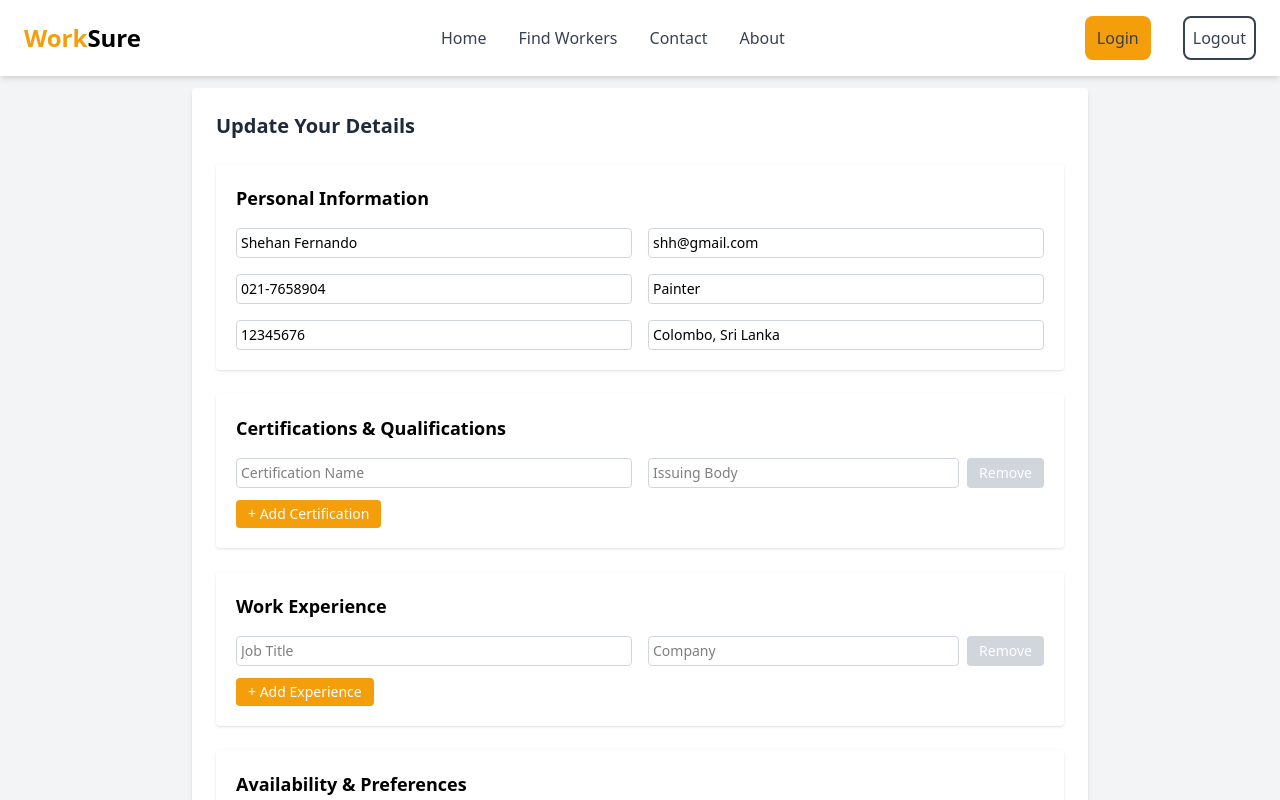
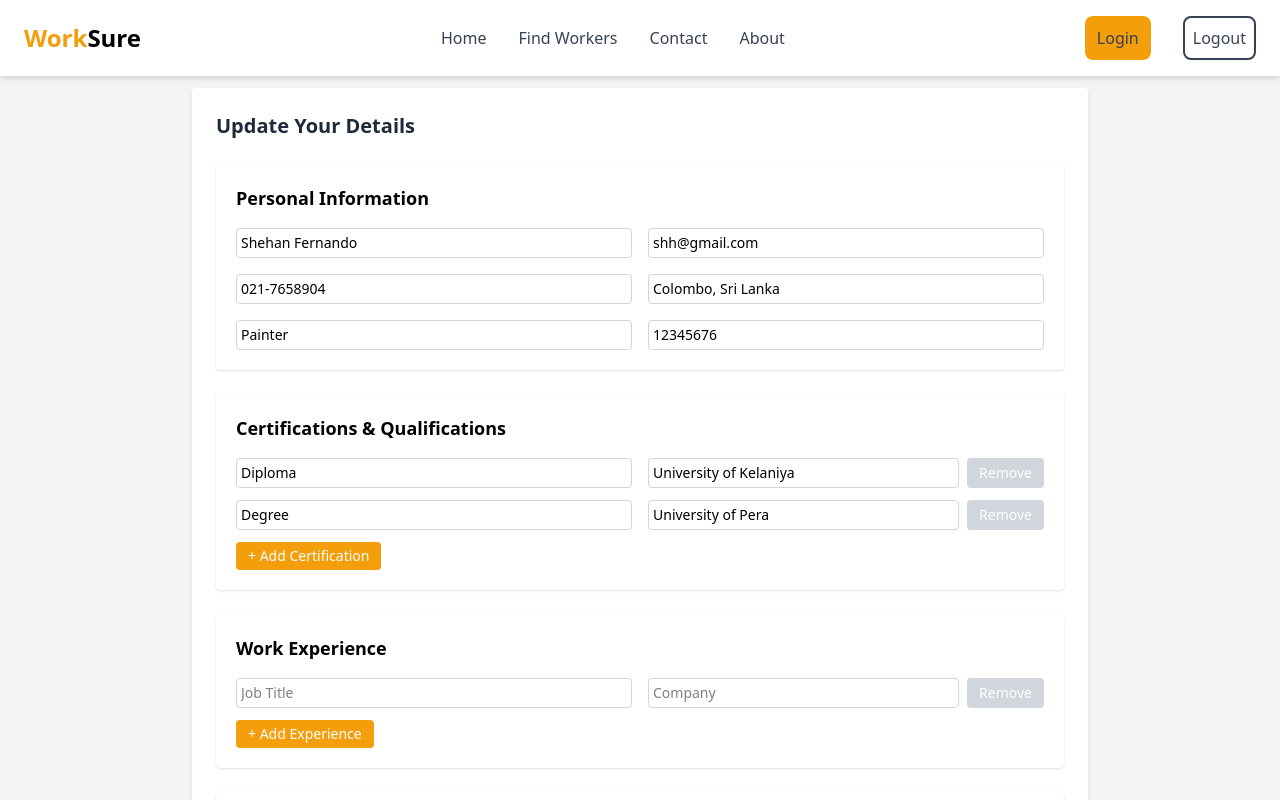
Before and after one commit to HasalKenula/WorkSure-frontend, a React (Vite) app: page /workerProfileUpdate in a window 1280 px wide. Shown: the top 800 px of the page. Built offline with nearby package versions, Linux system fonts and the light colour scheme.

Commit message:
initial values set for personal information

```diff
--- a/src/pages/WorkerProfileUpdate.jsx
+++ b/src/pages/WorkerProfileUpdate.jsx
@@ -1,8 +1,7 @@
-import React from "react";
+import React, { useState } from "react";
 import Navbar from "../components/NavBar";
 
 export default function WorkerRegistration() {
-
     const worker = {
     name: 'Shehan Fernando',
     email: 'shh@gmail.com',
@@ -12,9 +11,14 @@ export default function WorkerRegistration() {
     nic: '12345676',
 
     certifications: [
-      'Diploma - University of Kelaniya',
-      'Degree - University of Pera',
+        {
+            c_name: 'Diploma', body: 'University of Kelaniya'
+        },
+        {
+            c_name : 'Degree', body: 'University of Pera'
+        }
     ],
+
     experiences: [
         'Professional painter at Cultural department'
     ],
@@ -23,6 +27,13 @@ export default function WorkerRegistration() {
     ],
     documents: ['images.jpeg', 'icons8-location-48.png'],
     };
+
+    const [name, setName] = useState(worker.name);
+    const [email, setEmail] = useState(worker.email);
+    const [no, setNo] = useState(worker.phone);
+    const [job, setJob] = useState(worker.job);
+    const [address, setAddres] = useState(worker.address);
+    const [id, setId] = useState(worker.nic);
 
     // Certifications state (starts with one empty row)
     const [certifications, setCertifications] = React.useState([
@@ -116,12 +127,12 @@ export default function WorkerRegistration() {
                 <section className=" p-5 rounded shadow-sm">
                     <h3 className="text-lg font-semibold mb-4">Personal Information</h3>
                     <div className="grid grid-cols-1 md:grid-cols-2 gap-4">
-                        <input className="border border-gray-300 p-1 rounded text-sm focus:outline-1 focus:outline-primary" value={worker.name}/>
-                        <input className="border border-gray-300 p-1 rounded text-sm focus:outline-1 focus:outline-primary" value={worker.email}/>
-                        <input className="border border-gray-300 p-1 rounded text-sm focus:outline-1 focus:outline-primary" value={worker.phone}/>
-                        <input className="border border-gray-300 p-1 rounded text-sm focus:outline-1 focus:outline-primary" value={worker.job}/>
-                        <input className="border border-gray-300 p-1 rounded text-sm focus:outline-1 focus:outline-primary" value={worker.nic}/>
-                        <input className="border border-gray-300 p-1 rounded text-sm focus:outline-1 focus:outline-primary" value={worker.address}/>
+                        <input className="border border-gray-300 p-1 rounded text-sm focus:outline-1 focus:outline-primary" value={name}/>
+                        <input className="border border-gray-300 p-1 rounded text-sm focus:outline-1 focus:outline-primary" value={email}/>
+                        <input className="border border-gray-300 p-1 rounded text-sm focus:outline-1 focus:outline-primary" value={no}/>
+                        <input className="border border-gray-300 p-1 rounded text-sm focus:outline-1 focus:outline-primary" value={address}/>
+                        <input className="border border-gray-300 p-1 rounded text-sm focus:outline-1 focus:outline-primary" value={job}/>
+                        <input className="border border-gray-300 p-1 rounded text-sm focus:outline-1 focus:outline-primary" value={id}/>
                     </div>
                 </section>
 
@@ -132,11 +143,11 @@ export default function WorkerRegistration() {
                     </div>
 
                     <div className="space-y-3">
-                        {certifications.map((item, index) => (
+                        {worker.certifications.map((cert, index) => (
                             <div key={index} className="grid grid-cols-1 md:grid-cols-2 gap-4 items-center">
-                                <input className="border border-gray-300 p-1 rounded text-sm focus:outline-1 focus:outline-primary" placeholder="Certification Name" value={item.name} onChange={(e) =>handleCertificationChange(index, "name", e.target.value)}/>
+                                <input className="border border-gray-300 p-1 rounded text-sm focus:outline-1 focus:outline-primary"  value={cert.c_name} onChange={(e) =>handleCertificationChange(cert, "c_name", e.target.value)}/>
                                 <div className="flex gap-2">
-                                    <input className="flex-1 border border-gray-300 p-1 rounded text-sm focus:outline-1 focus:outline-primary" placeholder="Issuing Body" value={item.body} onChange={(e) =>handleCertificationChange(index, "body", e.target.value)}/>
+                                    <input className="flex-1 border border-gray-300 p-1 rounded text-sm focus:outline-1 focus:outline-primary"  value={cert.body} onChange={(e) =>handleCertificationChange(cert, "body", e.target.value)}/>
                                     {/* remove button */}
                                     <button onClick={() => removeCertification(index)} className="px-3 py-1 bg-gray-300 text-white rounded text-sm hover:bg-gray-400" aria-label={`Remove certification ${index + 1}`}>
                                         Remove
```
